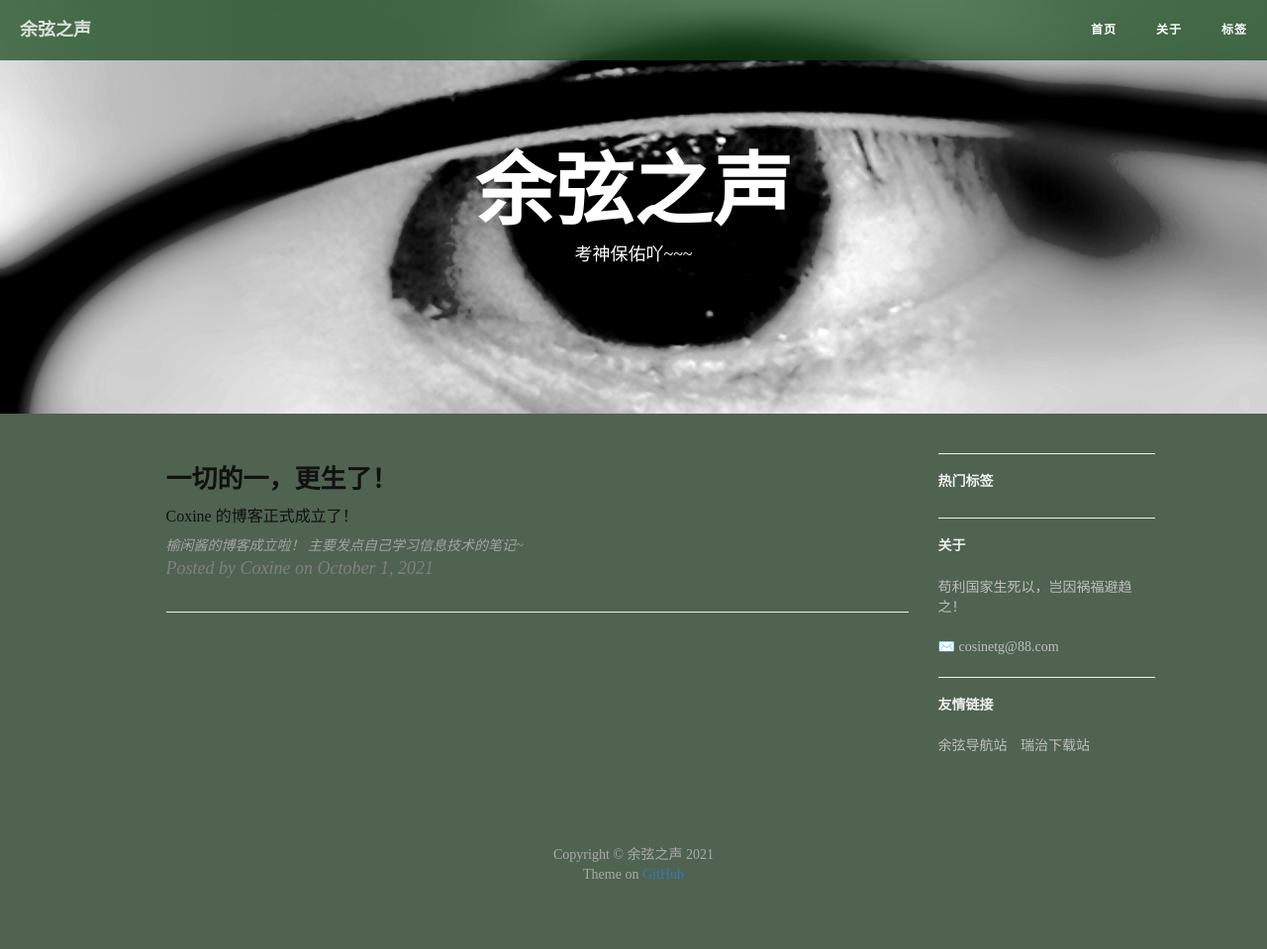
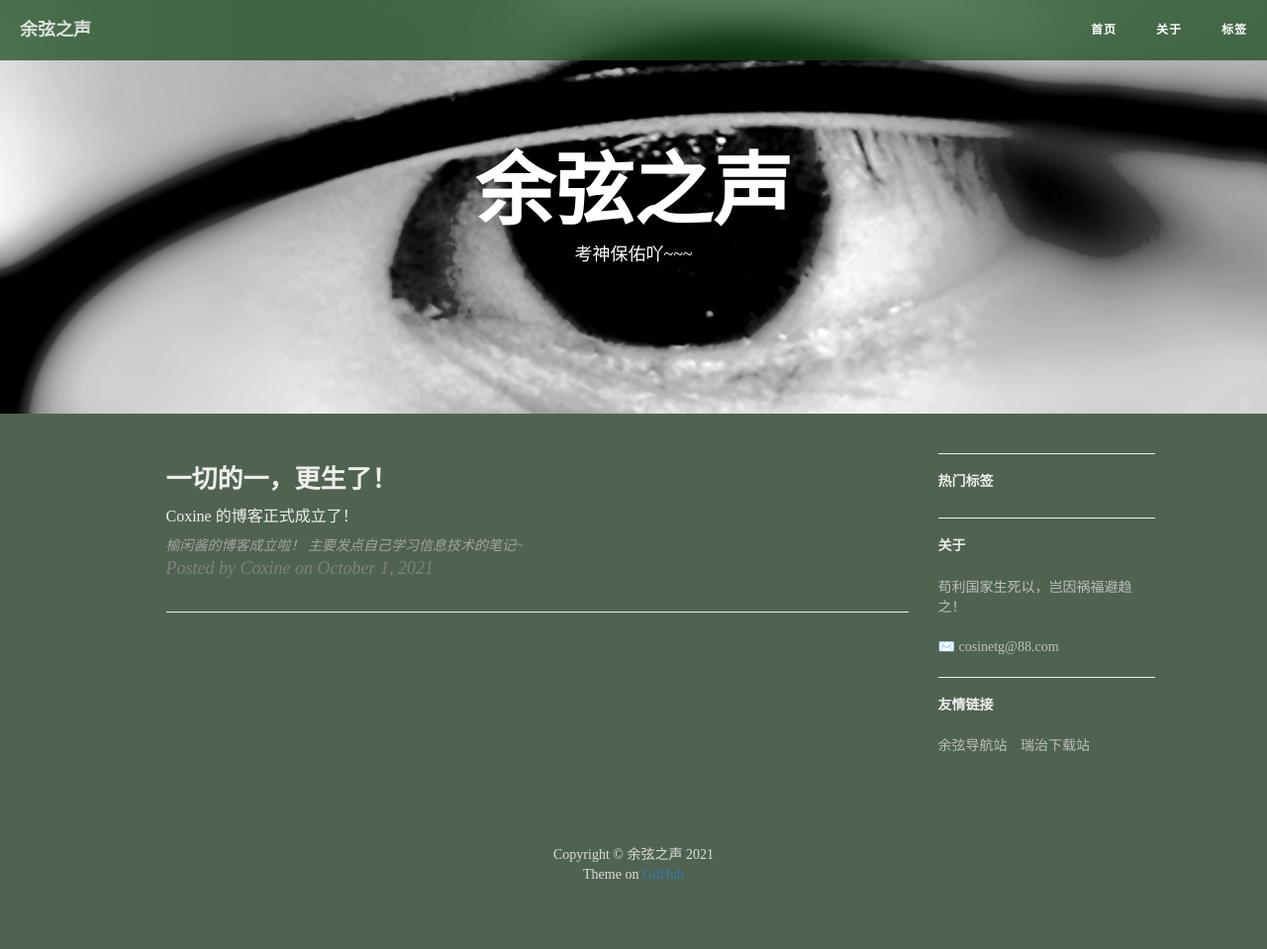
Before and after one commit to coxine/coxine.github.io, a Jekyll site: the page built from index.html, in a window 1280 px wide. Shown: the whole page at 99% size. Built offline with Jekyll 4.4.1, drawn with Linux system fonts in a browser that asks for light colours; nearby versions of some CDN libraries; some web fonts are replaced; the list of posts is cut into pages by our own code; comment, search, counter and statistics services are not loaded.

Commit message:
[更新] 优化界面配色，防止低对比度

```diff
--- a/css/hux-blog.css
+++ b/css/hux-blog.css
@@ -609,13 +609,13 @@ pre code {
   }
 }
 .post-preview h1,h2,h3,h4,h5,h6{
-  color: #111;
+  color: #eee;
 }
 .post-preview h2:hover{
   color: #0085a1;
 }
 .post-preview > a {
-  color: #404040;
+  color: #ccc;
 }
 .post-preview > a:hover,
 .post-preview > a:focus {
@@ -1105,5 +1105,5 @@ body > nav{
   backdrop-filter:blur(15px);
 }
 body > footer > div > div > div > p{
-  color:#AAA !important;
+  color:#ddd !important;
 }
```
Also changed, not shown: css/hux-blog.min.css.
